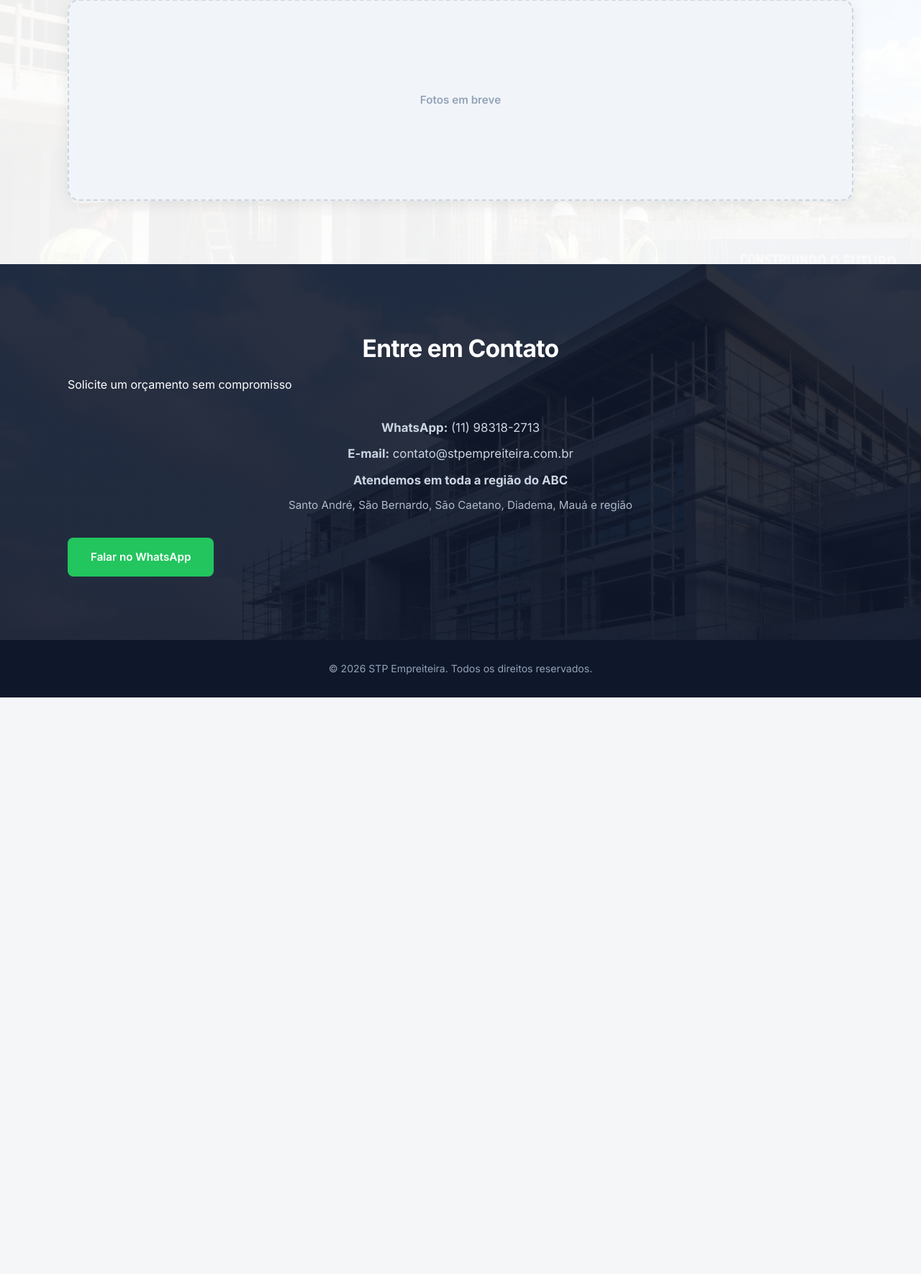
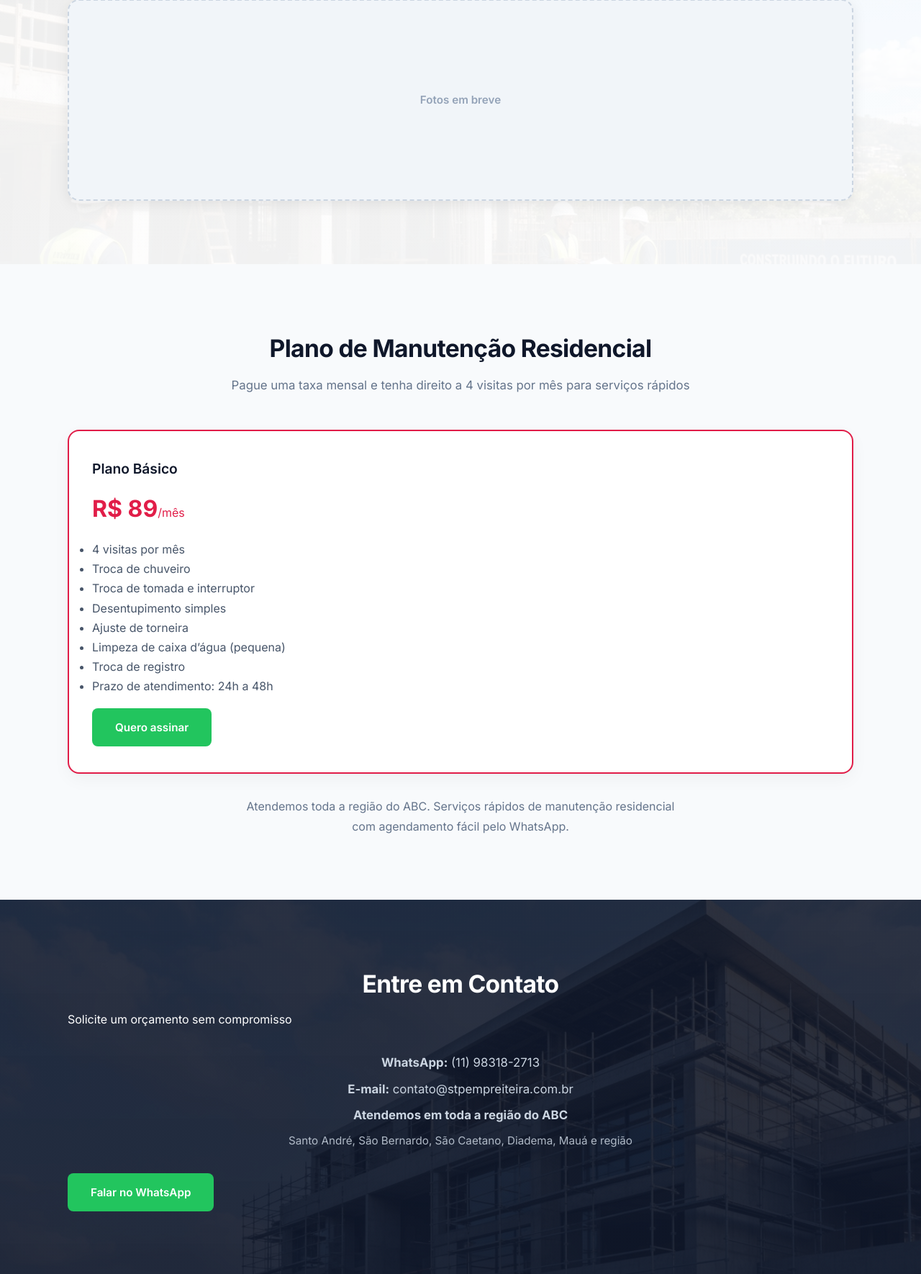
Before and after one commit to coringa187gmailcom-collab/stp-empreiteira, a Flask app: page / in a window 1280 px wide. Shown: the part 3026-4796 px from the top of the page at 72% size. Before the commit the page ends 3995 px from the top, so only its background shows below. Run offline with Flask 3, Linux system fonts and the light colour scheme.

Commit message:
Plano básico ajustado para R$ 89

```diff
--- a/templates/index.html
+++ b/templates/index.html
@@ -24,6 +24,7 @@
         <a href="#fotos">Obras Realizadas</a>
         <a href="#produtos">Produtos</a>
 
+        <a href="#plano">Plano Manutenção</a>
         <a href="#contato">Contato</a>
       </nav>
     </div>
@@ -107,7 +108,37 @@
     </div>
   </section>
 
-<section id="contato" class="section bg-dark">
+
+  <section id="plano" class="section bg-light">
+    <div class="container">
+      <h2>Plano de Manutenção Residencial</h2>
+      <p class="subtitle">Pague uma taxa mensal e tenha direito a 4 visitas por mês para serviços rápidos</p>
+
+      <div class="grid">
+        <div class="card" style="border: 2px solid #e11d48;">
+          <h3>Plano Básico</h3>
+          <p style="font-size: 2rem; font-weight: 700; color: #e11d48; margin: 12px 0;">R$ 89<span style="font-size:1rem;font-weight:400">/mês</span></p>
+          <ul style="text-align:left; margin: 16px 0; color:#475569;">
+            <li>4 visitas por mês</li>
+            <li>Troca de chuveiro</li>
+            <li>Troca de tomada e interruptor</li>
+            <li>Desentupimento simples</li>
+            <li>Ajuste de torneira</li>
+            <li>Limpeza de caixa d’água (pequena)</li>
+            <li>Troca de registro</li>
+            <li>Prazo de atendimento: 24h a 48h</li>
+          </ul>
+          <a href="https://wa.me/5511983182713?text=Olá, quero assinar o Plano de Manutenção Residencial da STP" class="btn btn-whatsapp" target="_blank">Quero assinar</a>
+        </div>
+      </div>
+
+      <p style="text-align:center; margin-top:32px; color:#64748b; max-width:600px; margin-left:auto; margin-right:auto;">
+        Atendemos toda a região do ABC. Serviços rápidos de manutenção residencial com agendamento fácil pelo WhatsApp.
+      </p>
+    </div>
+  </section>
+
+  <section id="contato" class="section bg-dark">
     <div class="container">
       <h2>Entre em Contato</h2>
       <p>Solicite um orçamento sem compromisso</p>
```
